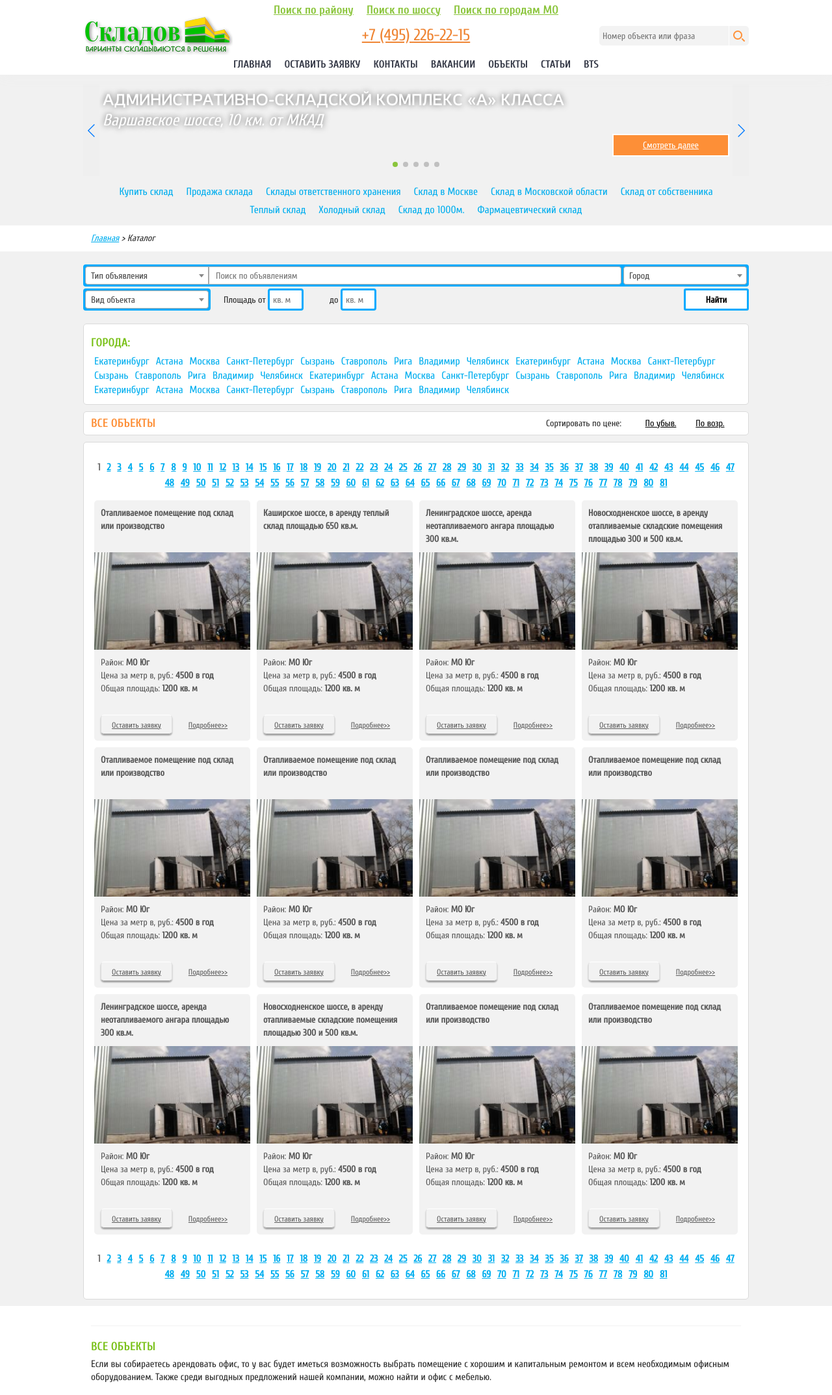
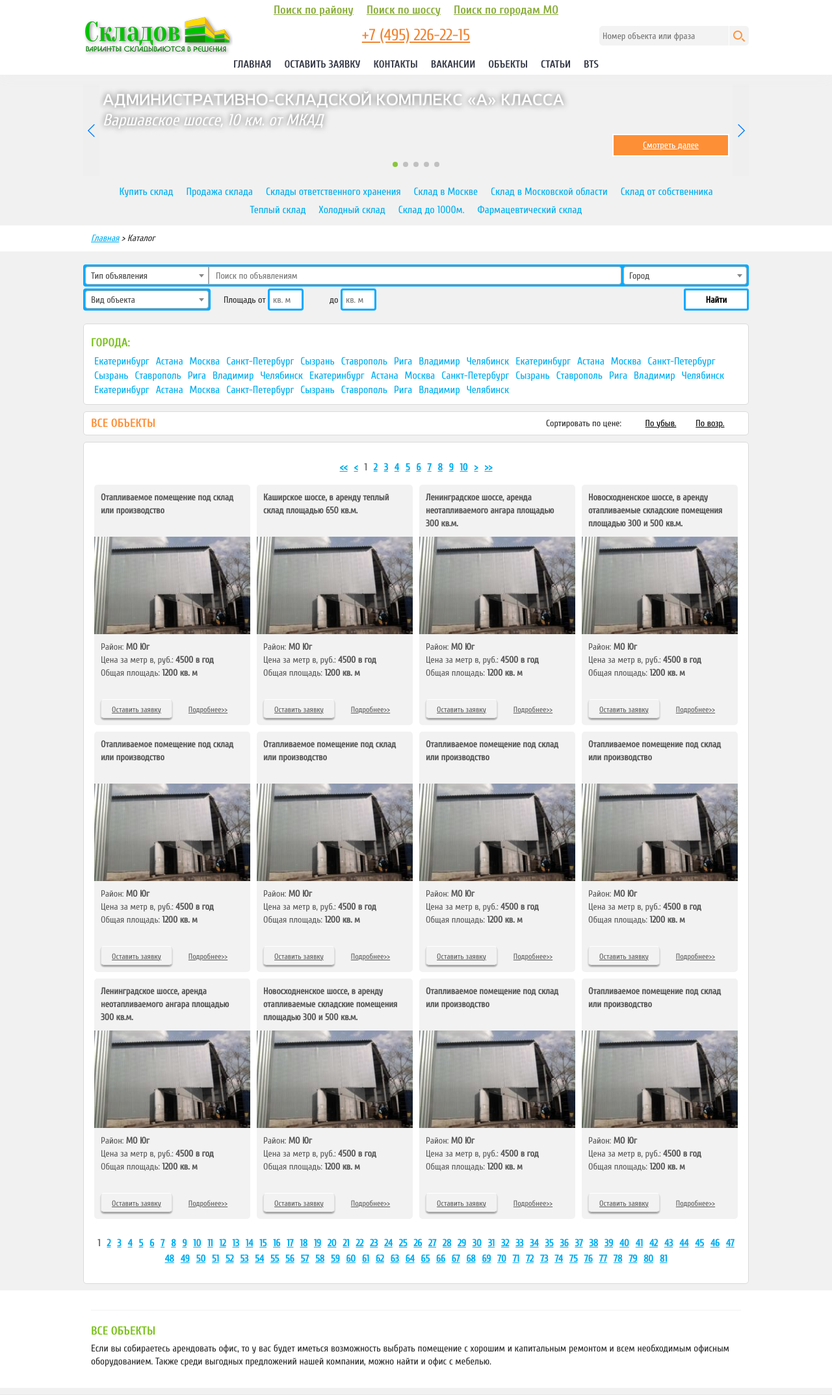
Before and after one commit to PRakulaStudio/Sklad-ofis, a PHP site: page /templates/catalog.html in a window 1280 px wide. Shown: the top 2147 px of the page at 65% size. Run offline with PHP 8.4, Linux system fonts and the light colour scheme; some libraries are stand-ins or nearby versions.

Commit message:
Пагинация и верхнее быстрое меню

```diff
--- a/templates/catalog.html
+++ b/templates/catalog.html
@@ -238,6 +238,8 @@
 	<div class="catalog-box bg-white">
 		<div class="pagination">
 			<ul>
+				<li><a href="?page=1"><<</a></li>
+				<li><a href="?page=1"><</a></li>
 				<li class="pagination-active"><a href="?page=1">1</a></li>
 				<li><a href="?page=2">2</a></li>
 				<li><a href="?page=3">3</a></li>
@@ -248,77 +250,8 @@
 				<li><a href="?page=8">8</a></li>
 				<li><a href="?page=9">9</a></li>
 				<li><a href="?page=10">10</a></li>
-				<li><a href="?page=11">11</a></li>
-				<li><a href="?page=12">12</a></li>
-				<li><a href="?page=13">13</a></li>
-				<li><a href="?page=14">14</a></li>
-				<li><a href="?page=15">15</a></li>
-				<li><a href="?page=16">16</a></li>
-				<li><a href="?page=17">17</a></li>
-				<li><a href="?page=18">18</a></li>
-				<li><a href="?page=19">19</a></li>
-				<li><a href="?page=20">20</a></li>
-				<li><a href="?page=21">21</a></li>
-				<li><a href="?page=22">22</a></li>
-				<li><a href="?page=23">23</a></li>
-				<li><a href="?page=24">24</a></li>
-				<li><a href="?page=25">25</a></li>
-				<li><a href="?page=26">26</a></li>
-				<li><a href="?page=27">27</a></li>
-				<li><a href="?page=28">28</a></li>
-				<li><a href="?page=29">29</a></li>
-				<li><a href="?page=30">30</a></li>
-				<li><a href="?page=31">31</a></li>
-				<li><a href="?page=32">32</a></li>
-				<li><a href="?page=33">33</a></li>
-				<li><a href="?page=34">34</a></li>
-				<li><a href="?page=35">35</a></li>
-				<li><a href="?page=36">36</a></li>
-				<li><a href="?page=37">37</a></li>
-				<li><a href="?page=38">38</a></li>
-				<li><a href="?page=39">39</a></li>
-				<li><a href="?page=40">40</a></li>
-				<li><a href="?page=41">41</a></li>
-				<li><a href="?page=42">42</a></li>
-				<li><a href="?page=43">43</a></li>
-				<li><a href="?page=44">44</a></li>
-				<li><a href="?page=45">45</a></li>
-				<li><a href="?page=46">46</a></li>
-				<li><a href="?page=47">47</a></li>
-				<li><a href="?page=48">48</a></li>
-				<li><a href="?page=49">49</a></li>
-				<li><a href="?page=50">50</a></li>
-				<li><a href="?page=51">51</a></li>
-				<li><a href="?page=52">52</a></li>
-				<li><a href="?page=53">53</a></li>
-				<li><a href="?page=54">54</a></li>
-				<li><a href="?page=55">55</a></li>
-				<li><a href="?page=56">56</a></li>
-				<li><a href="?page=57">57</a></li>
-				<li><a href="?page=58">58</a></li>
-				<li><a href="?page=59">59</a></li>
-				<li><a href="?page=60">60</a></li>
-				<li><a href="?page=61">61</a></li>
-				<li><a href="?page=62">62</a></li>
-				<li><a href="?page=63">63</a></li>
-				<li><a href="?page=64">64</a></li>
-				<li><a href="?page=65">65</a></li>
-				<li><a href="?page=66">66</a></li>
-				<li><a href="?page=67">67</a></li>
-				<li><a href="?page=68">68</a></li>
-				<li><a href="?page=69">69</a></li>
-				<li><a href="?page=70">70</a></li>
-				<li><a href="?page=71">71</a></li>
-				<li><a href="?page=72">72</a></li>
-				<li><a href="?page=73">73</a></li>
-				<li><a href="?page=74">74</a></li>
-				<li><a href="?page=75">75</a></li>
-				<li><a href="?page=76">76</a></li>
-				<li><a href="?page=77">77</a></li>
-				<li><a href="?page=78">78</a></li>
-				<li><a href="?page=79">79</a></li>
-				<li><a href="?page=80">80</a></li>
-				<li><a href="?page=81">81</a></li>
+				<li><a href="?page=81">></a></li>
+				<li><a href="?page=81">>></a></li>
 			</ul>
 		</div>
 
--- a/templates/css/style.css
+++ b/templates/css/style.css
@@ -240,7 +240,7 @@ header {
     font-family: 'cuprumbold';
     font-size: 18px;
     margin: 0 10px;
-    color: #8bc53c;
+    color: #8BAD3C;
 }
 
 .filter a:hover{
```
